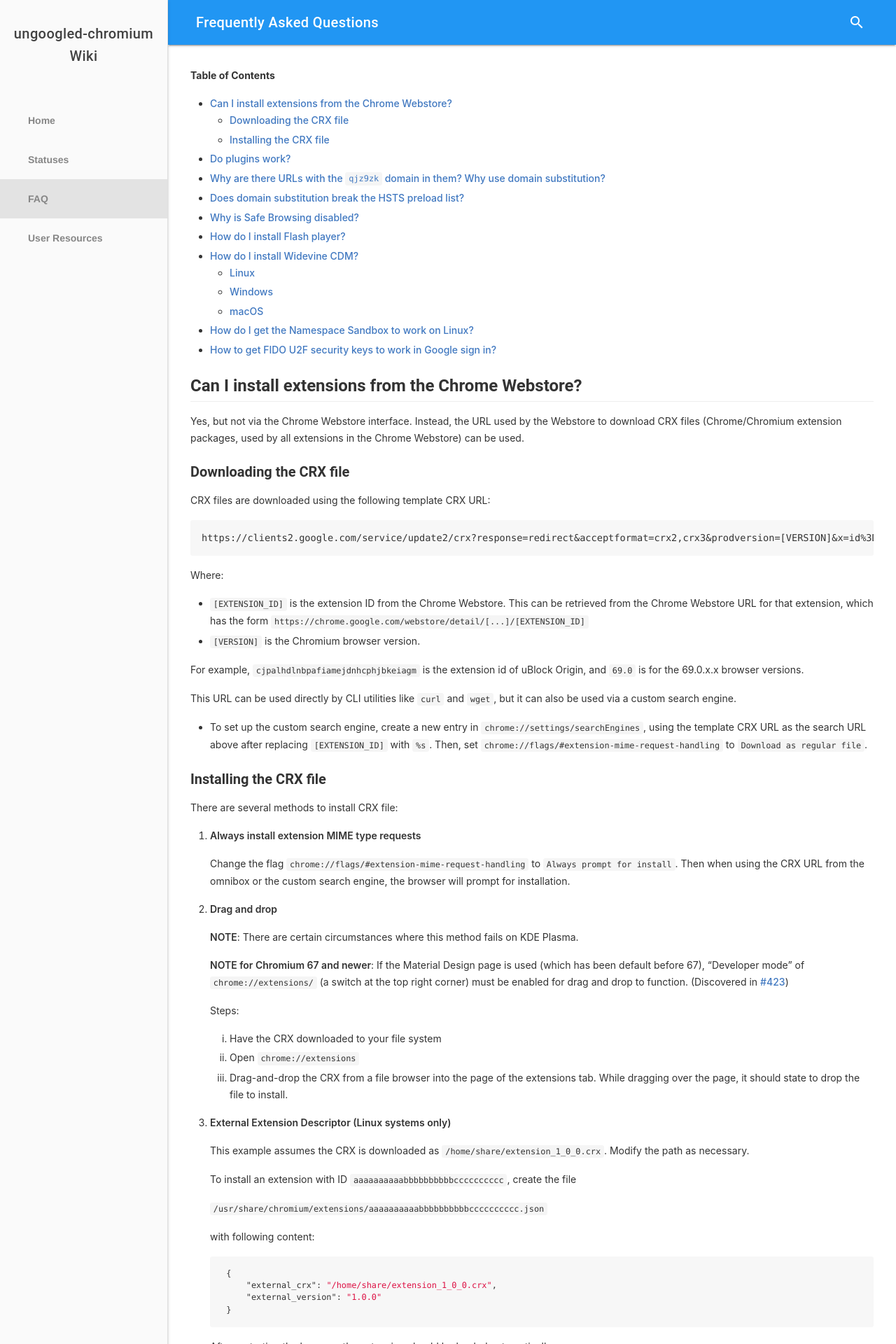
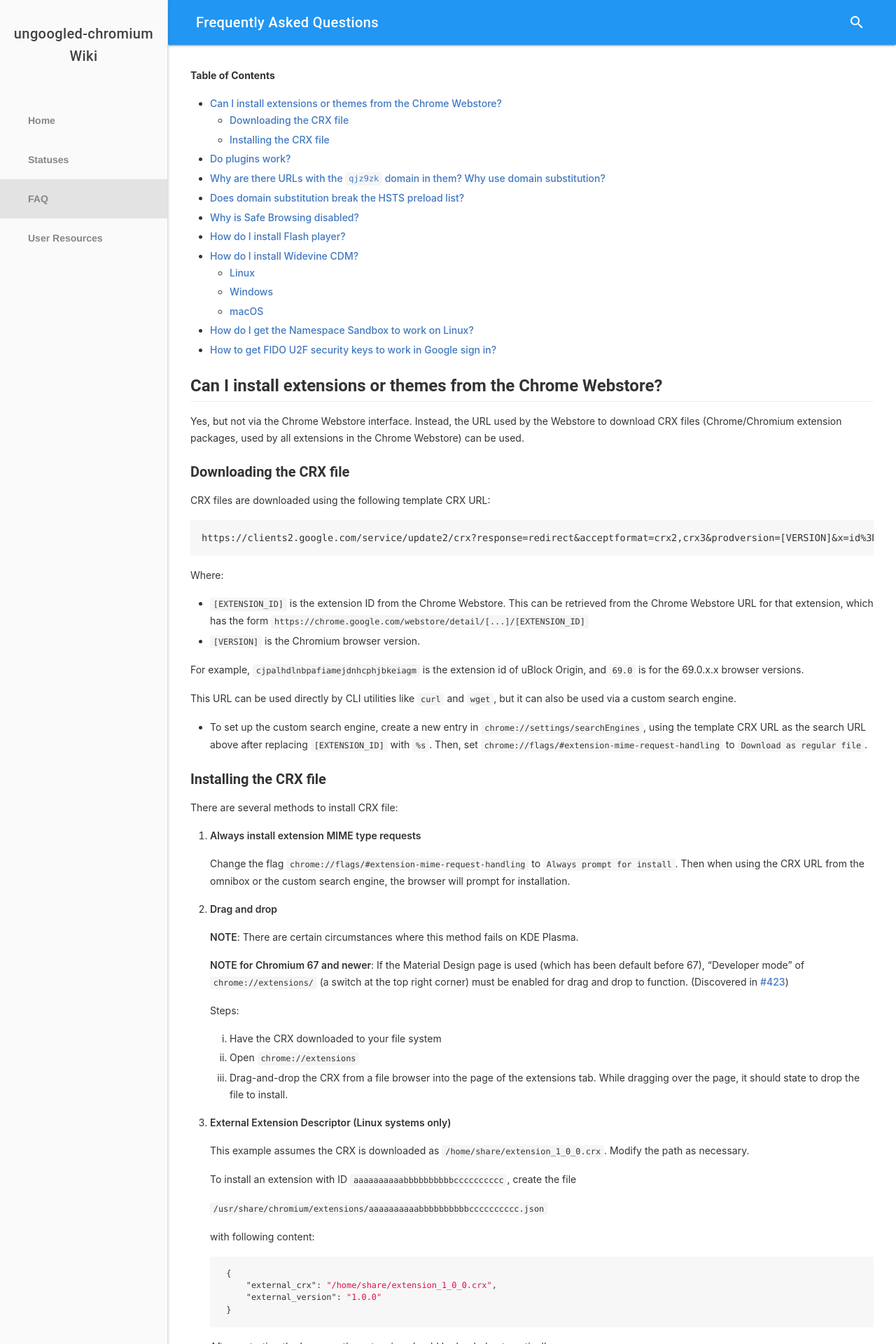
Before and after one commit to ungoogled-software/ungoogled-chromium-wiki, a Jekyll site: the page built from faq.md, in a window 1280 px wide. Shown: the top 1920 px of the page at 70% size. Built offline with Jekyll 4.4.1, drawn with Linux system fonts in a browser that asks for light colours.

Commit message:
FAQ: Change CWS extensions question title to include themes
Fixes #4

```diff
--- a/faq.md
+++ b/faq.md
@@ -6,7 +6,7 @@ weight: 2
 permalink: /faq
 ---
 
-## Can I install extensions from the Chrome Webstore?
+## Can I install extensions or themes from the Chrome Webstore?
 
 Yes, but not via the Chrome Webstore interface. Instead, the URL used by the Webstore to download CRX files (Chrome/Chromium extension packages, used by all extensions in the Chrome Webstore) can be used.
 
```
